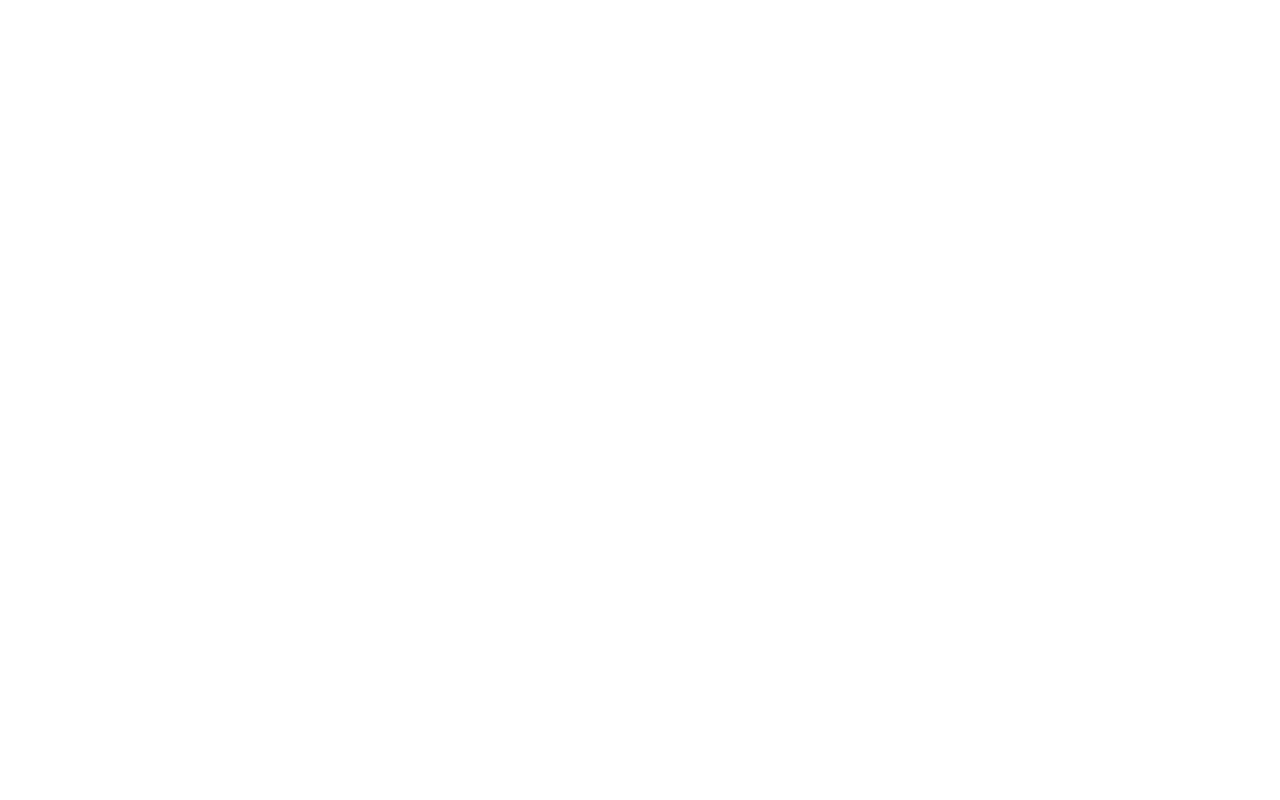
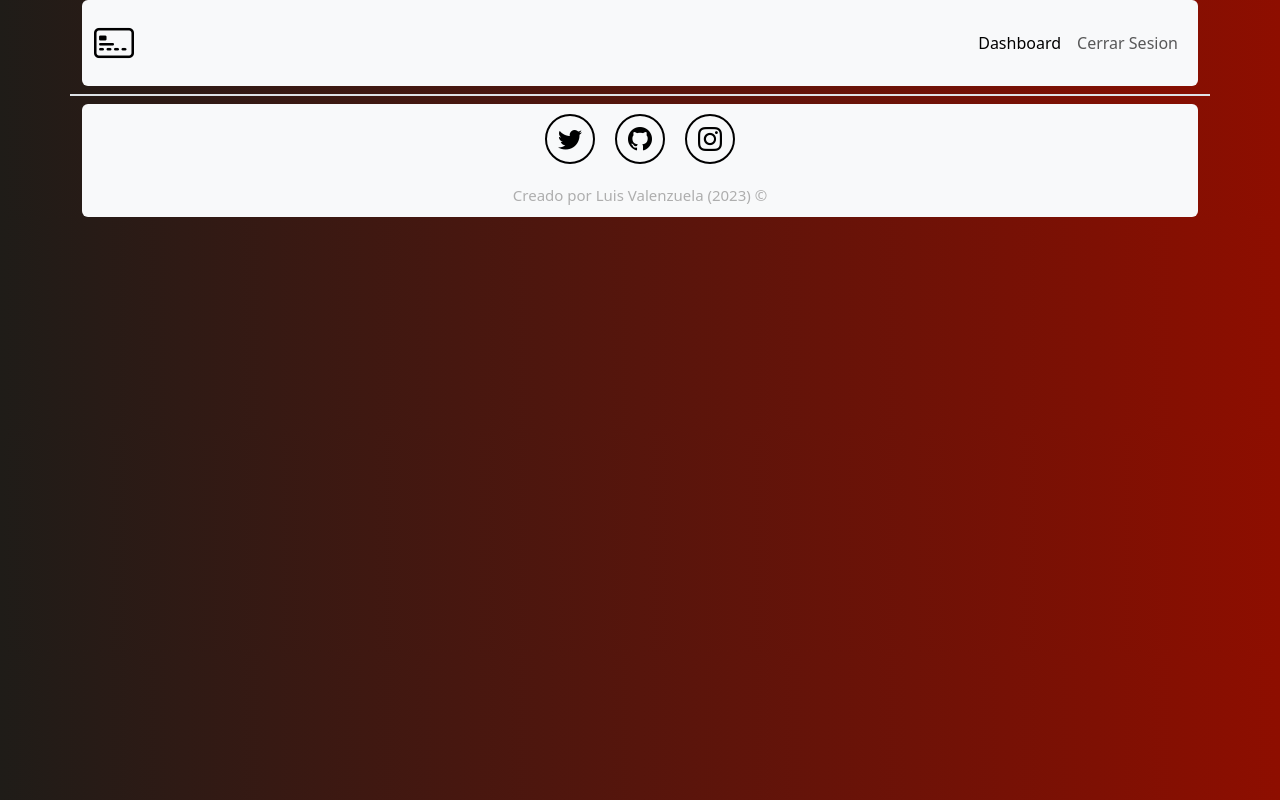
Before and after one commit to MrLuisKiller/crud, a plain HTML site: page index.html in a window 1280 px wide. Drawn offline with nearby package versions, Linux system fonts and the light colour scheme.

Commit message:
Headder and Footer created

```diff
--- a/assets/css/index.css
+++ b/assets/css/index.css
@@ -0,0 +1,47 @@
+body {
+    background: #8E0E00;
+    background: linear-gradient(to right, #1F1C18, #8E0E00);
+    background: -webkit-linear-gradient(to right, #1F1C18, #8E0E00);
+}
+
+.navbar-collapse {
+    align-items: center;
+    justify-content: space-between;
+}
+
+.bi-credit-card-2-front {
+    color: black;
+    font-size: 40px;
+}
+
+.social-net a {
+    width: 50px;
+    height: 50px;
+    display: flex;
+    align-items: center;
+    justify-content: center;
+    padding: 2px;
+    margin: 10px;
+    border: 2px solid black;
+    border-radius: 50%;
+    transition: all .2s ease-in;
+}
+
+.social-net i {
+    color: black;
+    font-size: 1.5rem;
+    transition: all .2s ease-in;
+}
+
+.social-net a:hover {
+    background: black;
+    border: 2px solid rgb(13, 110, 253);
+}
+
+.social-net a:hover i { color: white; }
+
+.copyright {
+    font-size: 15px;
+    color: #AEAEAE;
+    padding: 10px;
+}
--- a/index.html
+++ b/index.html
@@ -8,9 +8,51 @@
     <meta name="author" content="Luis Valenzuela">
     <meta name="description" content="CRUD de Tarjetas de Credito">
     <meta name="keywords" content="CRUD, HTML, CSS, BootStrap, JS, UCamp">
+    <link href="https://cdn.jsdelivr.net/npm/bootstrap@5.3.1/dist/css/bootstrap.min.css" rel="stylesheet" integrity="sha384-4bw+/aepP/YC94hEpVNVgiZdgIC5+VKNBQNGCHeKRQN+PtmoHDEXuppvnDJzQIu9" crossorigin="anonymous">
+    <link rel="stylesheet" href="https://cdn.jsdelivr.net/npm/bootstrap-icons@1.10.5/font/bootstrap-icons.css">
     <link rel="stylesheet" href="./assets/css/index.css">
 </head>
 <body>
+    <header class="container border-bottom">
+        <nav class="navbar navbar-expand-md bg-body-tertiary rounded-2 mb-2">
+            <div class="container-fluid">
+                <button type="button" class="navbar-toggler" data-bs-toggle="collapse" data-bs-target="#navbar-toggler"
+                    aria-controls="navbar-toggler" aria-expanded="false" aria-label="Toggle navigation">
+                    <span class="navbar-toggler-icon"></span>
+                </button>
+                <div class="collapse navbar-collapse" id="navbar-toggler">
+                    <a href="#" class="navbar-brand">
+                        <i class="bi bi-credit-card-2-front"></i>
+                    </a>
+                    <ul class="navbar-nav d-flex justify-content-center align-items-center">
+                        <li class="nav-item">
+                            <a href="#" class="nav-link active" aria-current="page">Dashboard</a>
+                        </li>
+                        <li class="nav-item">
+                            <a href="#" class="nav-link">Cerrar Sesion</a>
+                        </li>
+                    </ul>
+                </div>
+            </div>
+        </nav>
+    </header>
+
+
+
+    <footer class="container border-top">
+        <div class="bg-body-tertiary rounded-2 mt-2">
+            <div class="d-flex flex-wrap align-items-center justify-content-center social-net">
+                <a href="#" target="_blank" rel="noopener noreferrer"><i class="bi bi-twitter"></i></a>
+                <a href="https://github.com/mrluiskiller" target="_blank" rel="noopener noreferrer"><i
+                        class="bi bi-github"></i></a>
+                <a href="#" target="_blank" rel="noopener noreferrer"><i class="bi bi-instagram"></i></a>
+            </div>
+            <div class="d-flex flex-wrap align-items-center justify-content-center copyright">Creado por Luis Valenzuela
+                (2023) &#169;</div>
+        </div>
+    </footer>
+
+    <script src="https://cdn.jsdelivr.net/npm/bootstrap@5.3.1/dist/js/bootstrap.bundle.min.js" integrity="sha384-HwwvtgBNo3bZJJLYd8oVXjrBZt8cqVSpeBNS5n7C8IVInixGAoxmnlMuBnhbgrkm" crossorigin="anonymous"></script>
     <script src="./assets/js/index.js"></script>
 </body>
 </html>
```
